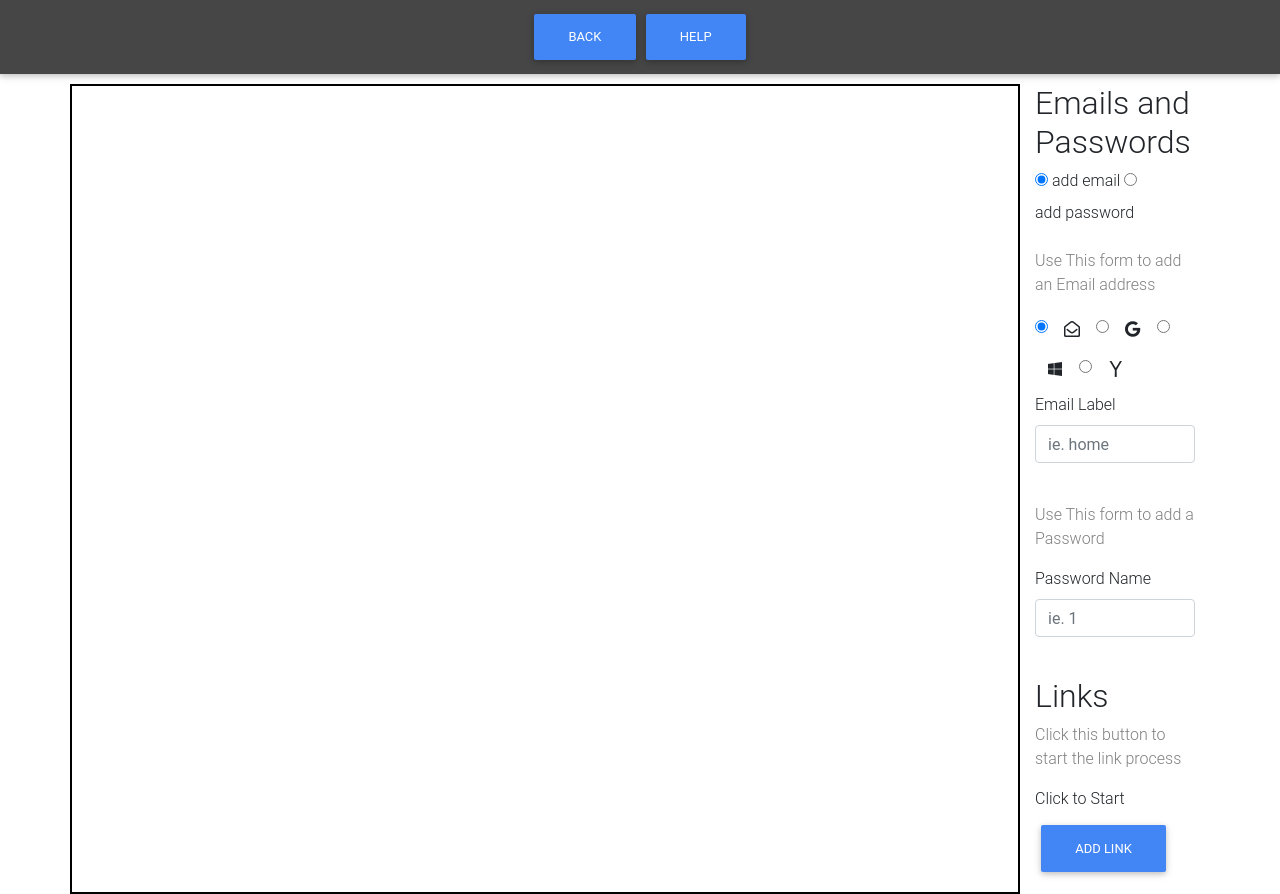
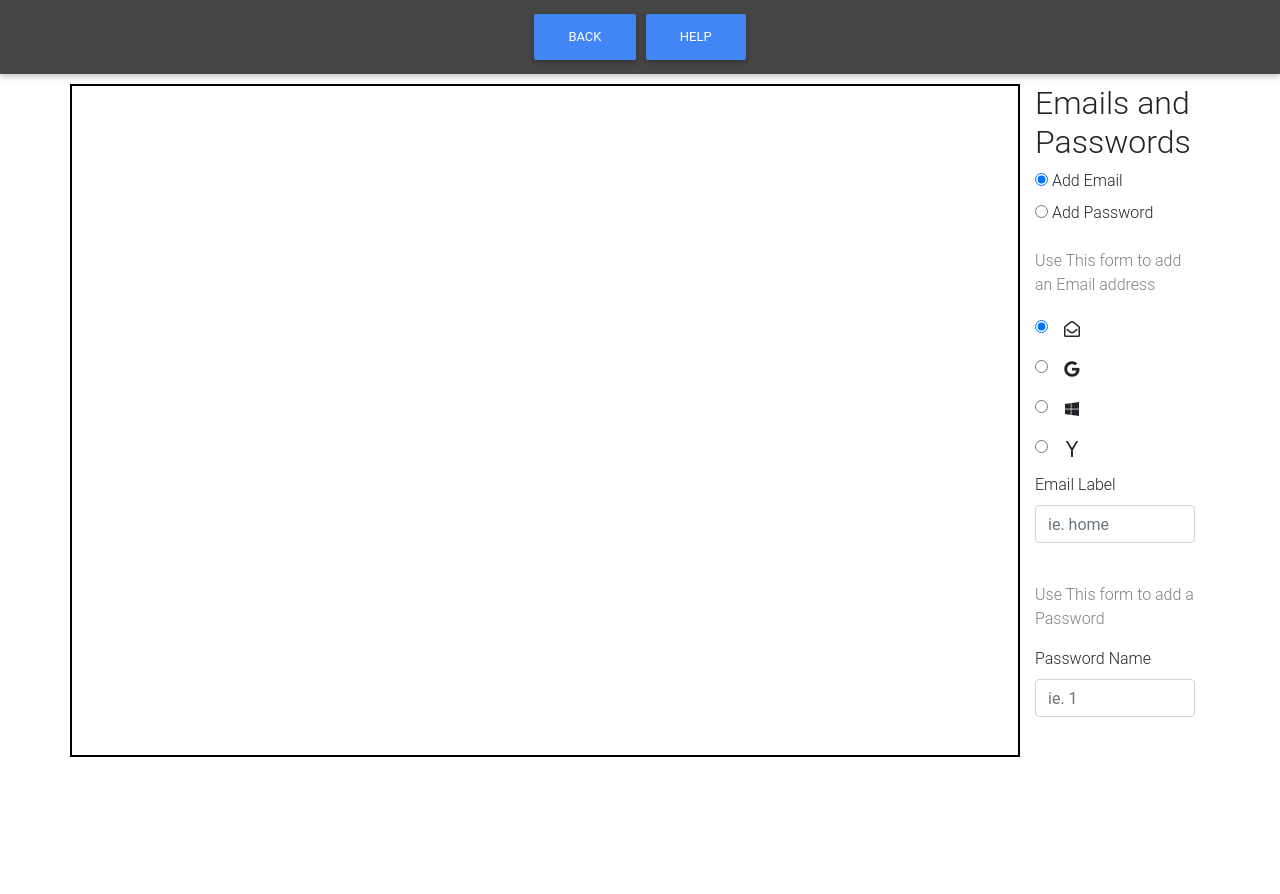
Before and after one commit to ch185176/AccountVisualiserProject, a plain HTML site: page account_visualiser.html in a window 1280 px wide. After the commit the page ends 800 px from the top, so only its background shows below. Drawn offline with nearby package versions, Linux system fonts and the light colour scheme; a web font is replaced by a local one.

Commit message:
HTML Edit

```diff
--- a/account_visualiser.html
+++ b/account_visualiser.html
@@ -56,9 +56,9 @@ and open the template in the editor.
                             <form id="type">
                                 <div class="form-group">
                                     <input type="radio" name="type" id="radio1" value="email" checked>
-                                    <label for="radio1">add email</label>
+                                    <label for="radio1">Add Email</label><br>
                                     <input type="radio" name="type" id="radio2" value="password">
-                                    <label for="radio2">add password</label>
+                                    <label for="radio2">Add Password</label>
                                 </div>
                             </form>
                         </div>
@@ -73,19 +73,19 @@ and open the template in the editor.
                                         <span class="fa-stack">
                                             <i class="far fa-envelope-open fa-stack-1x"></i>
                                         </span>
-                                    </label>
+                                    </label><br>
                                     <input type="radio" name="icon" id="radio2" value="google">
                                     <label for="radio2">
                                         <span class="fa-stack">
                                             <i class="fab fa-google fa-stack-1x"></i>
                                         </span>
-                                    </label>
+                                    </label><br>
                                     <input type="radio" name="icon" id="radio3" value="outlook">
                                     <label for="radio3">
                                         <span class="fa-stack">
                                             <i class="fab fa-windows fa-stack-1x"></i>
                                         </span>
-                                    </label>
+                                    </label><br>
                                     <input type="radio" name="icon" id="radio4" value="yahoo">
                                     <label for="radio4">
                                         <span class="fa-stack">
@@ -111,16 +111,7 @@ and open the template in the editor.
                             </form><br>
                         </div>
                     </div>
-                         <div class="row">
-                             <div class="col">
-                                <h2>Links</h2>
-                                <p class="text-black-50">Click this button to start the link process</p>
-                                <div class="form-group">
-                                    <label for="data">Click to Start</label><br>
-                                    <button name="data" type="button" onclick="G.startLink()" class="btn btn-primary">Add Link</button>
-                                </div>
-                             </div>
-                    </div>
+
                 </div>
             </div>
         </div>
```
